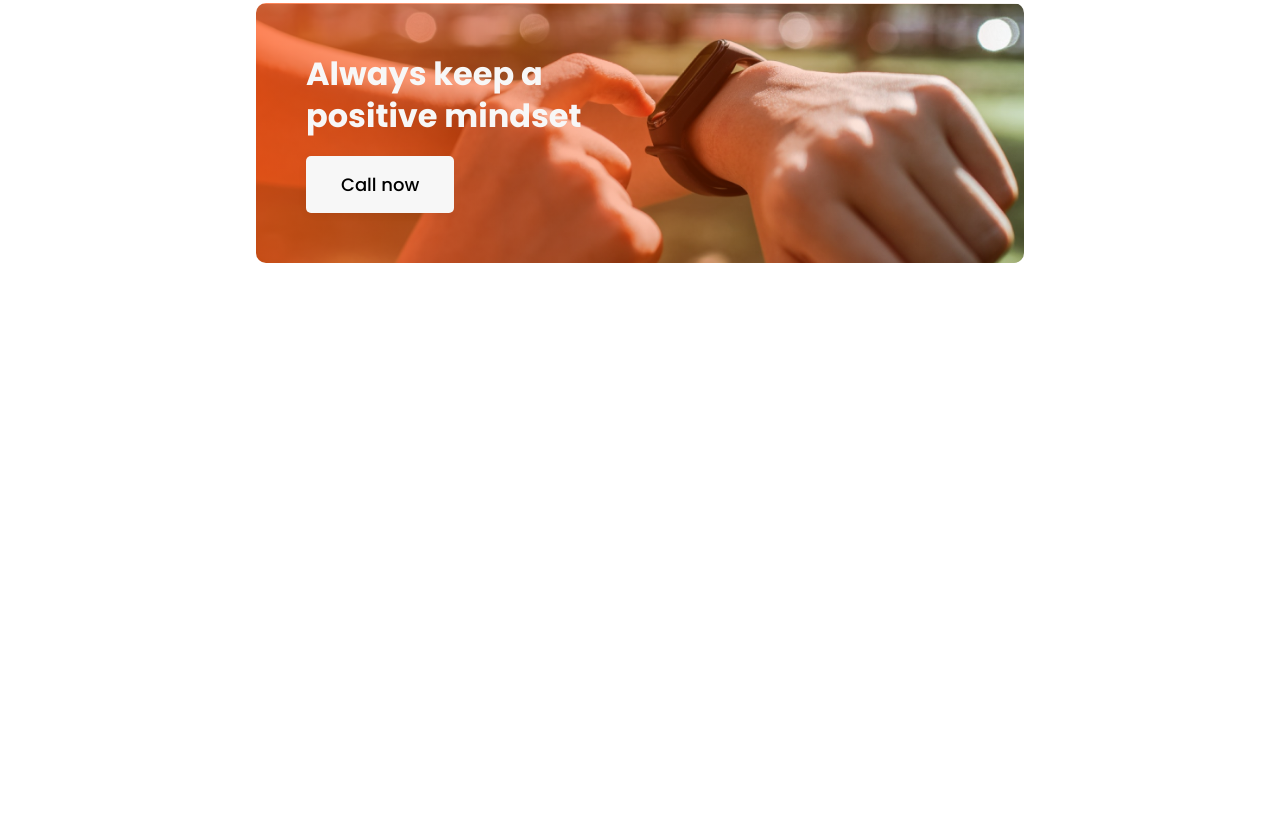
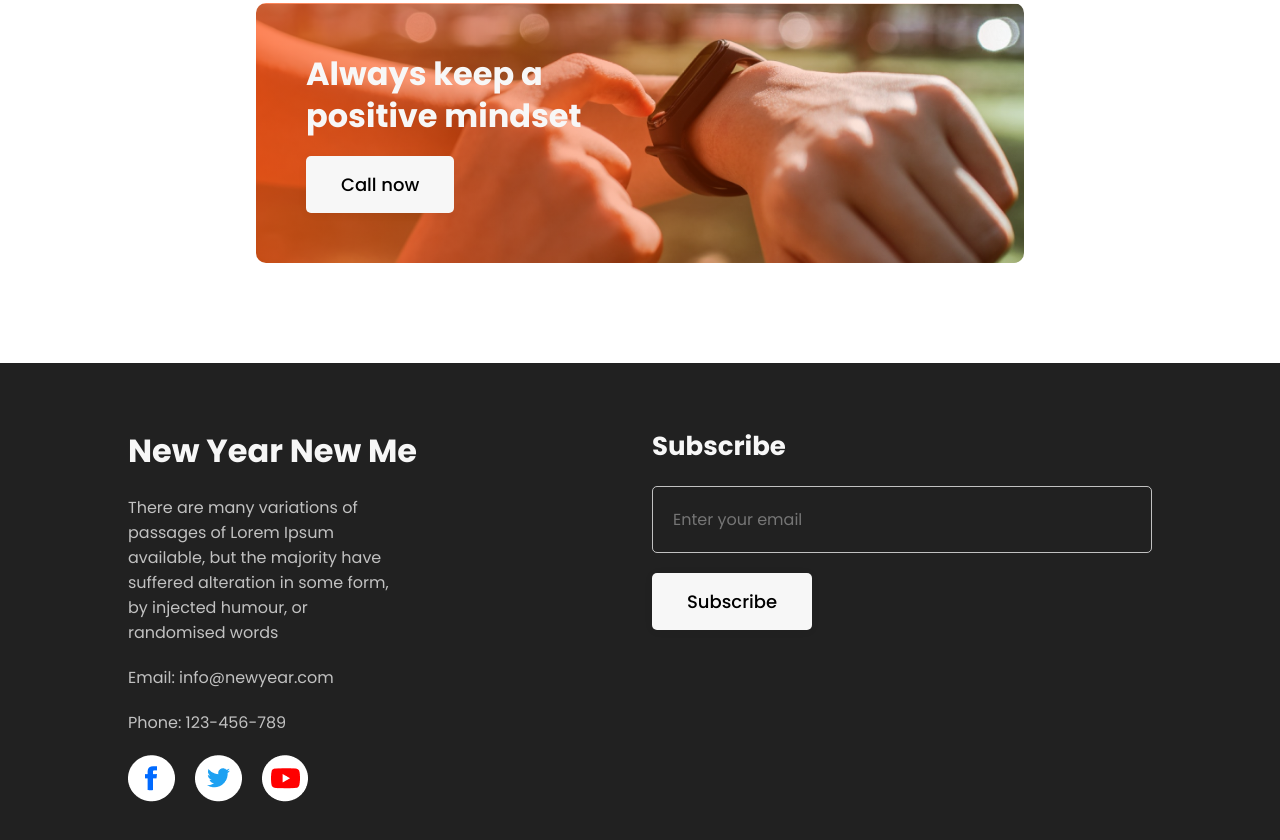
Before and after one commit to shohan-pherones/new-year-new-me, a plain HTML site: page index.html in a window 1280 px wide. Shown: the part 2172-3012 px from the top of the page. Before the commit the page ends 2485 px from the top, so only its background shows below. Drawn offline with Linux system fonts and the light colour scheme.

Commit message:
footer added

```diff
--- a/index.html
+++ b/index.html
@@ -70,6 +70,27 @@
         <button class="btn">Call now</button>
       </section>
     </main>
-    <footer></footer>
+    <footer>
+      <div class="footer-left">
+        <h3>New Year New Me</h3>
+        <p>
+          There are many variations of passages of Lorem Ipsum available, but
+          the majority have suffered alteration in some form, by injected
+          humour, or randomised words
+        </p>
+        <p>Email: info@newyear.com</p>
+        <p>Phone: 123-456-789</p>
+        <div class="icons">
+          <img src="./images/icons/fb.png" alt="Facebook icon" />
+          <img src="./images/icons/twitter.png" alt="Twitter icon" />
+          <img src="./images/icons/youtube.png" alt="Youtube icon" />
+        </div>
+      </div>
+      <div class="footer-right">
+        <h4>Subscribe</h4>
+        <input type="email" placeholder="Enter your email" required />
+        <button class="btn">Subscribe</button>
+      </div>
+    </footer>
   </body>
 </html>
--- a/styles.css
+++ b/styles.css
@@ -160,3 +160,62 @@ header {
   line-height: 1.3;
   margin-bottom: 2rem;
 }
+
+footer {
+  background-color: #212121;
+  color: #f7f7f7;
+  margin-top: 10rem;
+  padding: 5vw 10vw;
+  display: flex;
+  justify-content: space-between;
+  align-items: flex-start;
+}
+
+.footer-left {
+  display: flex;
+  flex-direction: column;
+  gap: 2rem;
+}
+
+.footer-left h3 {
+  font-size: 3.2rem;
+}
+
+.footer-left p {
+  max-width: 50%;
+  color: rgba(247, 247, 247, 0.75);
+}
+
+.footer-left .icons {
+  display: flex;
+  gap: 2rem;
+}
+
+.footer-right {
+  display: flex;
+  flex-direction: column;
+  gap: 2rem;
+}
+
+.footer-right h4 {
+  font-size: 2.6rem;
+}
+
+.footer-right input {
+  font-family: inherit;
+  font-size: inherit;
+  width: 50rem;
+  padding: 2rem;
+  background-color: transparent;
+  color: #f7f7f7;
+  border: 1px solid rgba(247, 247, 247, 0.75);
+  border-radius: 5px;
+}
+
+.footer-right .btn {
+  align-self: flex-start;
+}
+
+.footer-right .btn:hover {
+  background-color: #ff4500;
+}
```
